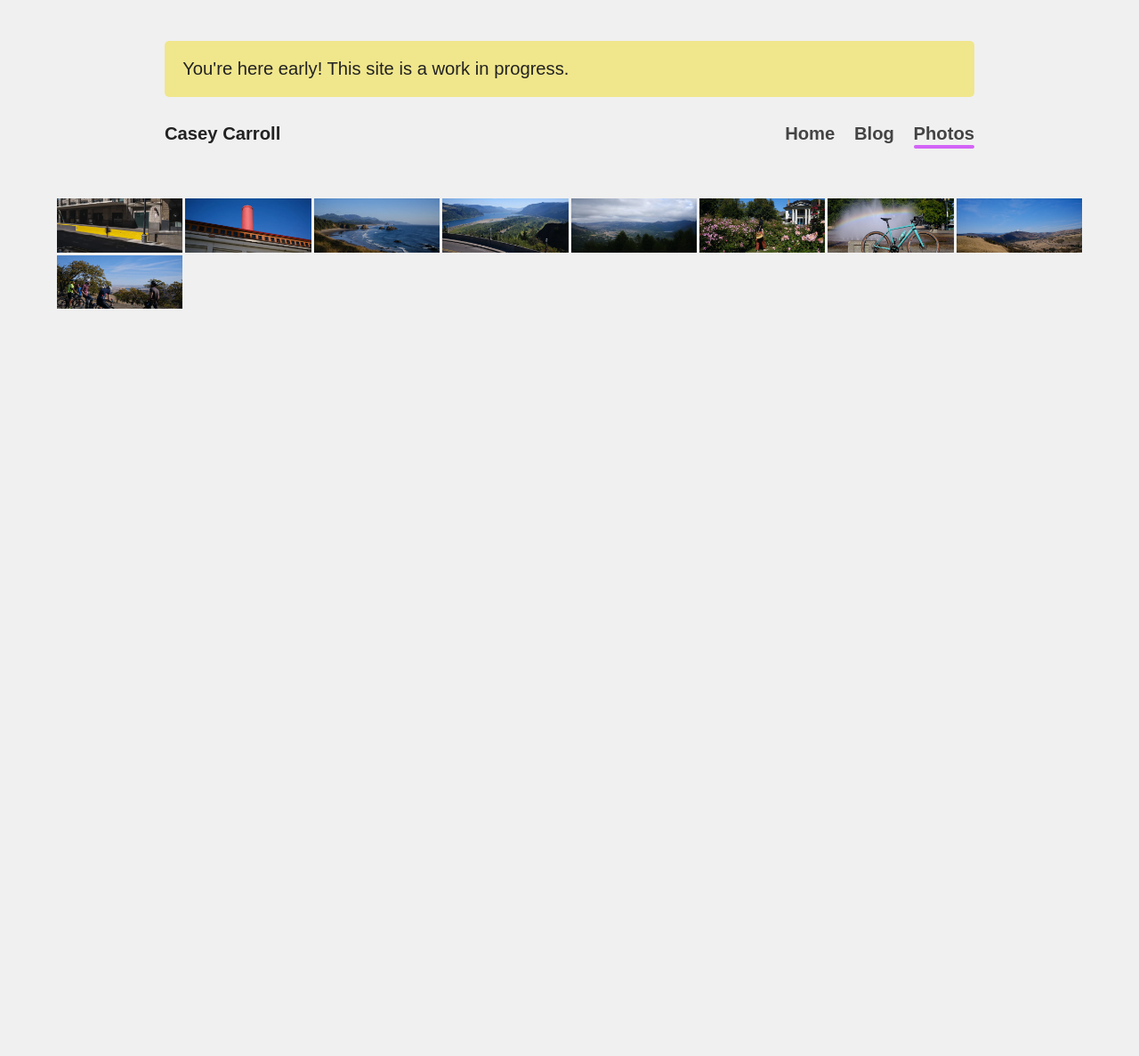
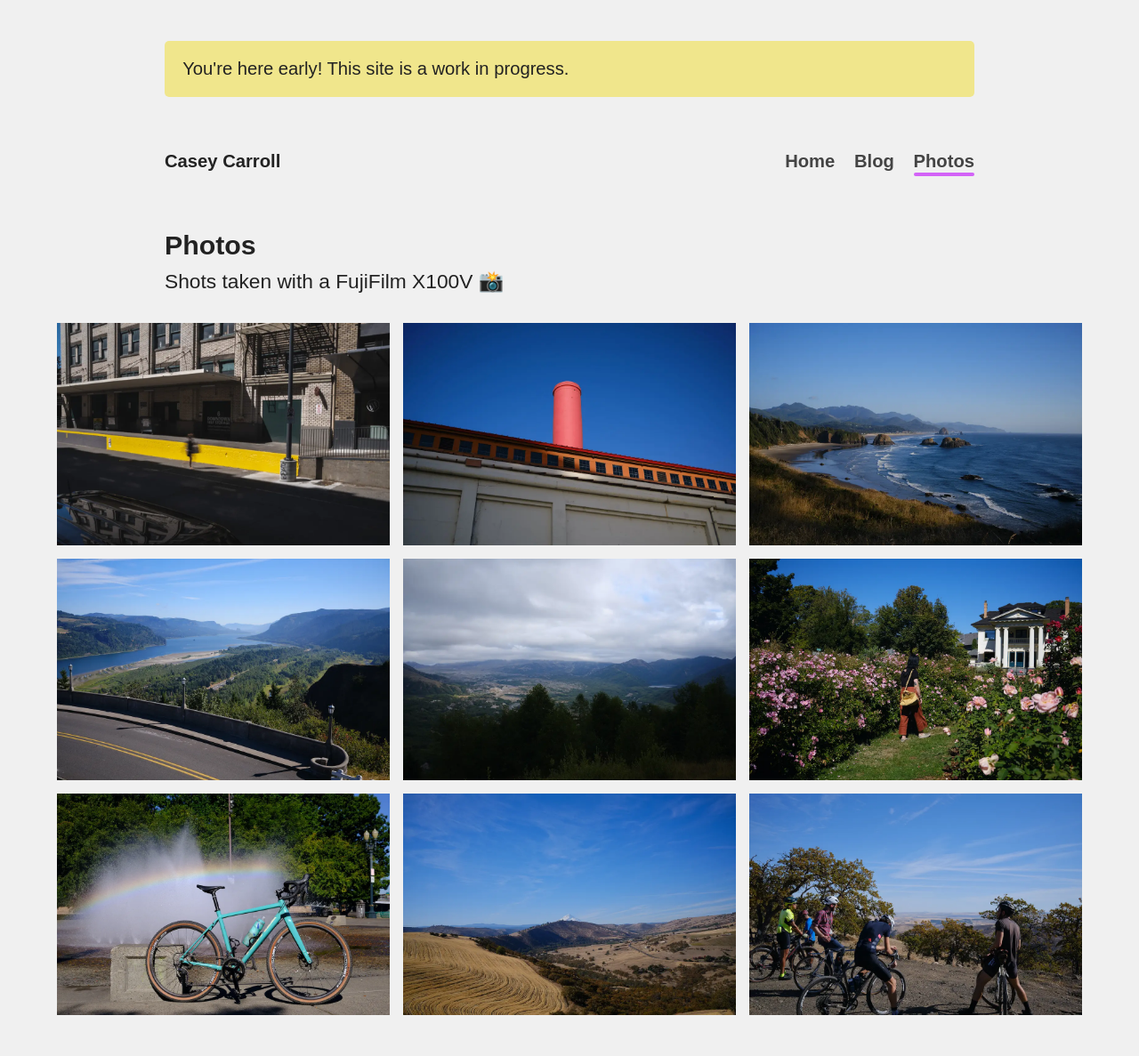
Before and after one commit to caseycarroll/caseycarroll.github.io, a Jekyll site: the page built from photos.html, in a window 1280 px wide. Shown: the whole page at 89% size. Built offline with Jekyll 4.4.1, drawn with Linux system fonts in a browser that asks for light colours; before the commit the page ends 900 px from its top, so only the background shows below that.

Commit message:
add photo grid with photos

```diff
--- a/_layouts/default.html
+++ b/_layouts/default.html
@@ -12,7 +12,7 @@
         </text>
       </svg>">
 </head>
-<body>
+<body class="stack-large">
     {% include disclaimer.html %}
     {%- include header.html -%}
     <main>
--- a/assets/css/main.css
+++ b/assets/css/main.css
@@ -246,6 +246,10 @@ main {
     suffix: " ";
 }
 
+ul {
+    list-style-type: none;
+}
+
 .blog-list {
     padding-inline-start: 2em;
     list-style-type: blogs;
@@ -260,19 +264,13 @@ main {
 }
 
 .photo-grid {
-    margin: 3rem auto;
     display: grid;
-    grid-template-columns: repeat(8, 1fr);
-    grid-template-rows: repeat(8, 3rem);
-    grid-gap: 3px;
+    grid-template-columns: repeat(auto-fit, minmax(300px, 1fr));
+    gap: var(--space-sm);
 }
 
-.grid-image {
+.photo-grid img {
     width: 100%;
-    height: 100%;
     object-fit: cover;
+    vertical-align: bottom;
 }
-
-.grid-item--9 img {
-    transform: rotate(270deg);
-}
--- a/blog.html
+++ b/blog.html
@@ -3,7 +3,7 @@ layout: default
 title: Casey's Blog
 link: blog
 ---
-<div class="hero-wrapper stack reading-width">
+<div class="stack reading-width">
     <h1>Latest Posts</h1>
     <ul class="blog-list">
         {% for post in site.posts %}
--- a/index.html
+++ b/index.html
@@ -6,7 +6,7 @@ layout: home
 title: Casey Carroll
 link: home
 ---
-<div class="hero-wrapper cluster--md reading-width">
+<div class="cluster--md reading-width">
     <div class="avatar-wrapper">
         <picture>
             <source srcset="/assets/images/profile.webp">
--- a/photos.html
+++ b/photos.html
@@ -3,17 +3,20 @@ layout: default
 title: Casey's Photography
 link: photos
 ---
-
-<div class="photo-grid">
-    {% assign image_files = site.static_files | where: "image", true %}
-    {% for myimage in image_files %}
-        {% if myimage.extname == ".webp" and myimage.path contains "compressed" %}
-        <div class="grid-item--{% increment image_counter %}">
-            <picture>
-                <source srcset="{{myimage.path}}">
-                <img class="grid-image" src="{{myimage.path}}"/>
-            </picture>
-        </div>
-        {% endif %}
-    {% endfor %}
+<div class="stack">
+    <h1 class="reading-width">
+        Photos
+        <span class="subheader">Shots taken with a FujiFilm X100V 📸</span>
+    </h1>
+    <ul class="photo-grid">
+        {% assign image_files = site.static_files | where: "image", true %}
+        {% for myimage in image_files %}
+            {% if myimage.extname == ".webp" and myimage.path contains "compressed" %}
+            <li class="grid-item--{% increment image_counter %}">
+                    <img class="grid-image" src="{{myimage.path}}" loading="lazy"/>
+                   <!-- <img src="https://res.cloudinary.com/css-tricks/image/upload/f_auto,q_auto/v1568814785/photostream-photos/DSC05466_kwlv0n.jpg" alt="A Toyota Previa covered in graffiti" loading="lazy"> -->
+            </li>
+            {% endif %}
+        {% endfor %}
+    </ul>
 </div>
```
